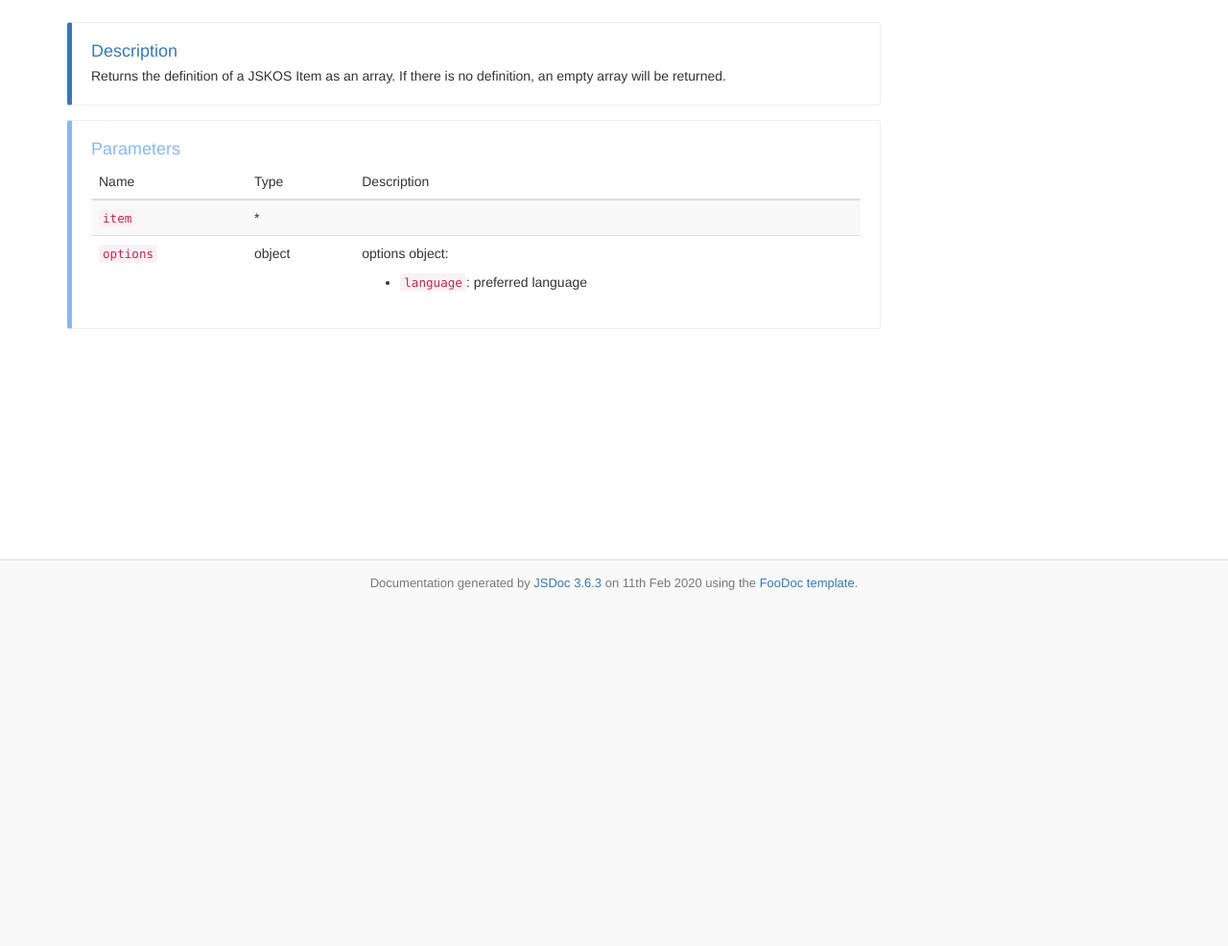
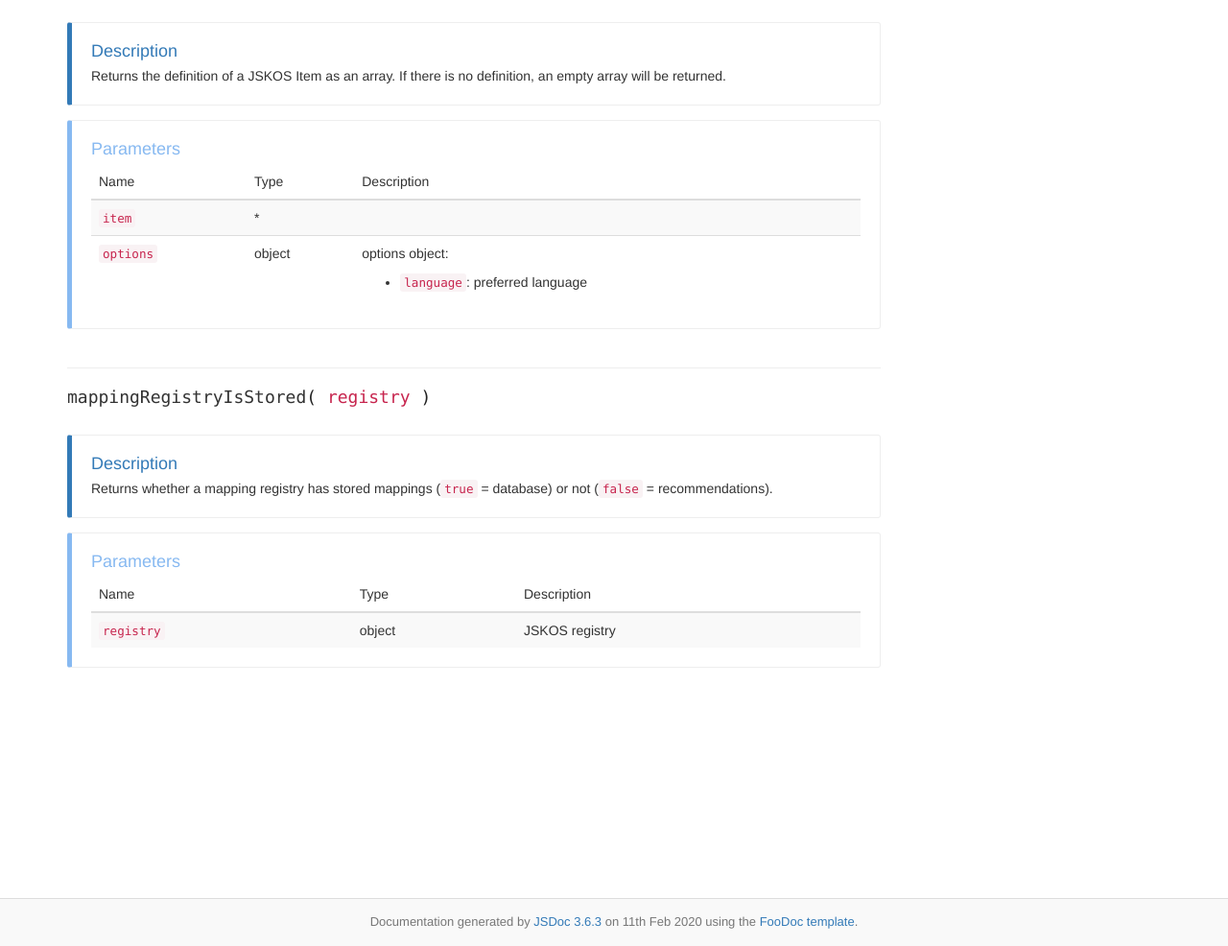
Before and after one commit to gbv/jskos-tools, a plain HTML site: page global.html in a window 1280 px wide. Shown: the part 3835-4821 px from the top of the page at 96% size. Before the commit the page ends 4467 px from the top, so only its background shows below. Drawn offline with Linux system fonts and the light colour scheme; a web font is replaced by a local one.

Commit message:
Deploy gbv/jskos-tools to github.com/gbv/jskos-tools.git:gh-pages

```diff
--- a/global.html
+++ b/global.html
@@ -43,6 +43,7 @@
 											<li><a href="global.html#getLanguages">getLanguages</a></li>
 											<li><a href="global.html#isValidUri">isValidUri</a></li>
 											<li><a href="global.html#languageMapContent">languageMapContent</a></li>
+											<li><a href="global.html#mappingRegistryIsStored">mappingRegistryIsStored</a></li>
 											<li><a href="global.html#normalize">normalize</a></li>
 											<li><a href="global.html#notation">notation</a></li>
 											<li><a href="global.html#prefLabel">prefLabel</a></li>
@@ -413,6 +414,36 @@
 			</div>
 	</div>
 </dd>
+											<hr/>
+											<dt class="symbol-title function public">
+			<h4 id="mappingRegistryIsStored" class="function public"><span class="name">mappingRegistryIsStored</span><span class="signature-params">( <span class="signature-param">registry</span>&nbsp;)</span><span class="signature-type"></span></h4>
+		</dt>
+<dd class="symbol-details function public">
+	<div class="symbol-details-inner">
+			<div class="callout callout-primary"><h5>Description</h5>		<div class="description"><p>Returns whether a mapping registry has stored mappings (<code>true</code> = database) or not (<code>false</code> = recommendations).</p></div>
+			</div>			<div class="callout callout-info">
+				<h5>Parameters</h5>
+				<table class="params table table-striped">
+					<thead>
+					<tr>
+							<th>Name</th>
+						<th>Type</th>
+						<th class="last">Description</th>
+					</tr>
+					</thead>
+					<tbody>
+						<tr>
+								<td><code>registry</code></td>
+							<td><span class="param-type">object</span></td>
+							<td class="last">
+									<p>JSKOS registry</p>
+							</td>
+						</tr>
+					</tbody>
+				</table>
+			</div>
+	</div>
+</dd>
 									</dl>
 							</article>
 					</section>
```
Also changed, not shown: index.html (+4 -0 lines), index.js.html (+1 -0 lines), lib_concept-scheme.js.html (+1 -0 lines), lib_identifiers.js.html (+1 -0 lines), lib_language-preference.js.html (+1 -0 lines), lib_object-types.js.html (+1 -0 lines), lib_tools.js.html (+11 -1 lines), list_class.html (+1 -0 lines), list_module.html (+1 -0 lines), module-jskos-tools.ConceptScheme.html (+1 -0 lines), module-jskos-tools.html (+1 -0 lines).
